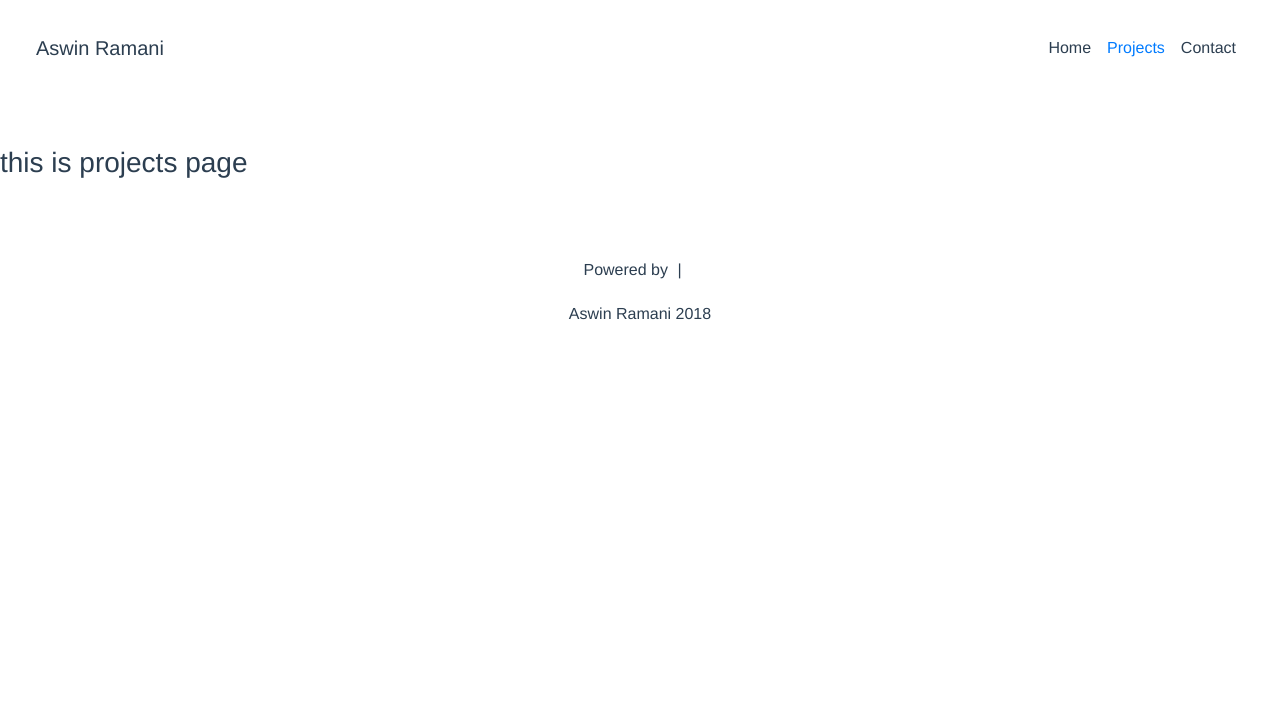
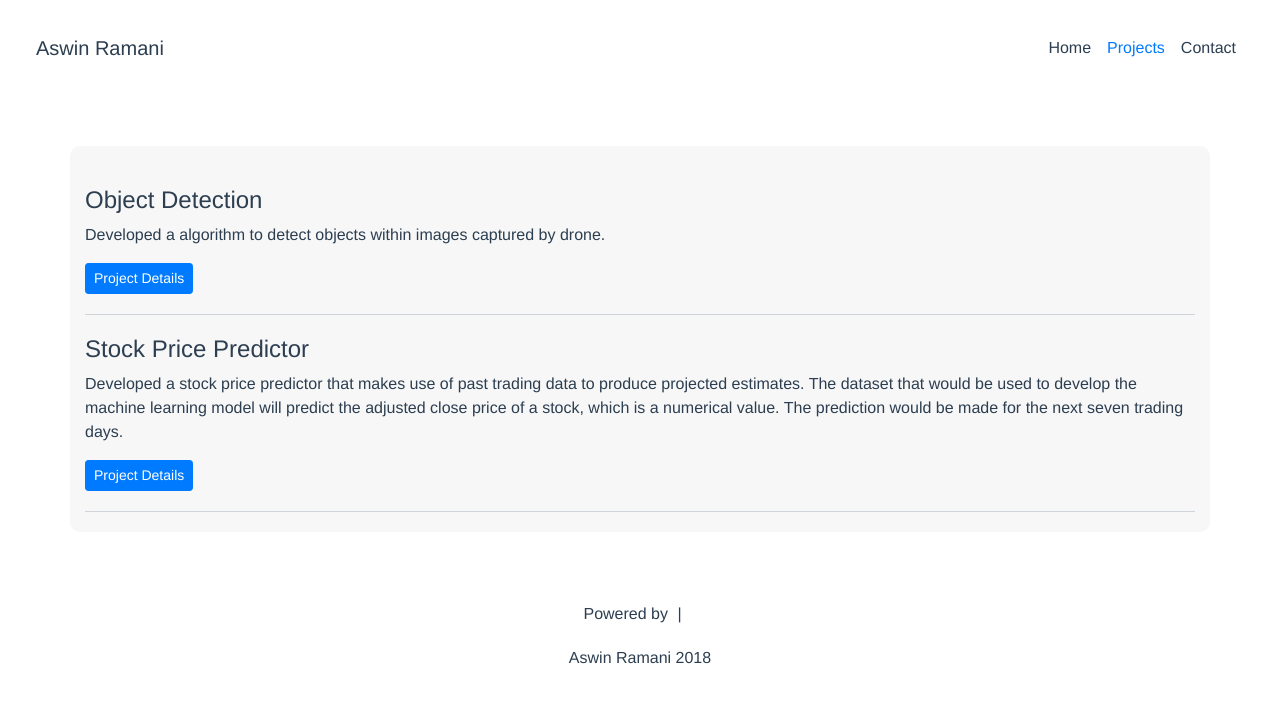
Before and after one commit to aswinramani/portfolio, a Vue app: page /#/projects in a window 1280 px wide. Shown: the top 702 px of the page. Built offline with nearby package versions, Linux system fonts and the light colour scheme.

Commit message:
Add basic template for projects view

```diff
--- a/src/components/projects.vue
+++ b/src/components/projects.vue
@@ -1,8 +1,41 @@
 <template>
-  <h3>this is projects page</h3>
+  <b-container class="projects">
+      <b-row class="justify-content-md-center" v-for="project in projects" :key="project.id">
+        <b-col col md>
+          <article id="project-content">
+            <h4>{{project.title}}</h4>
+            <p>{{project.description}}</p>
+            <b-button size="sm" variant="primary">Project Details</b-button>
+          </article>
+        </b-col>
+      </b-row>
+  </b-container>
 </template>
 <script>
 export default {
-    name: "projects"
+  name: "projects",
+  data() {
+    return {
+      msg: "Projects",
+      projects: [
+        {id: 1, title: "Object Detection", description: "Developed a algorithm to detect objects within images captured by drone. "},
+        {id: 2, title: "Stock Price Predictor", description: "Developed a stock price predictor that makes use of past trading data to produce projected estimates. The dataset that would be used to develop the machine learning model will predict the adjusted close price of a stock, which is a numerical value. The prediction would be made for the next seven trading days."}
+      ]
+    }
+  }
 }
 </script>
+<style scoped>
+.projects {
+  background-color: #f7f7f7;
+  padding-top: 20px;
+  padding-bottom: 20px;
+  border-radius: 10px;
+}
+#project-content {
+  padding: 20px 0px 20px 0px;
+  border-bottom-style: solid;
+  border-bottom-width: 1px;
+  border-bottom-color: #ced4da;
+}
+</style>
--- a/src/router/index.js
+++ b/src/router/index.js
@@ -18,6 +18,10 @@ var routerObj = new Router({
       component: projects
     },
     {
+      path: '/projects/:id',
+      component: projects
+    },
+    {
       path: '/contact',
       name: 'contact',
       component: contact
```
Also changed, not shown: src/components/home.vue (indentation only).
